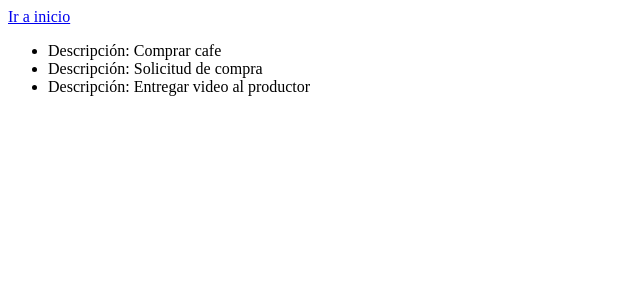
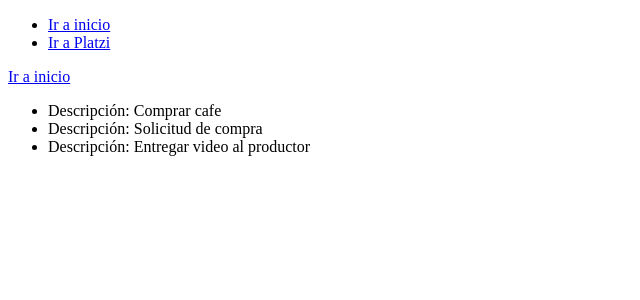
Before and after one commit to EduuardoPerez/To-do-list, a Flask app: page /hello in a window 1280 px wide. Shown: the top 300 px of the page, without its empty margins (0-640 px from the left). Run offline with Flask 2, Linux system fonts and the light colour scheme.

Commit message:
A navbar was created. And here it can be seen how to include short pieces of html in other template

```diff
--- a/templates/base.html
+++ b/templates/base.html
@@ -6,6 +6,9 @@
   <title>{% block title %}Flask Platzi |  {% endblock %}</title>
 </head>
 <body>
+  <header>
+    {% include 'navbar.html' %}
+  </header>
   {% block content %}
   {% endblock %}
 </body>
--- /dev/null
+++ b/templates/navbar.html
@@ -0,0 +1,6 @@
+<nav>
+  <ul>
+    <li><a href="{{ url_for('index') }}">Ir a inicio</a></li>
+    <li><a href="https://platzi.com" target="_blank">Ir a Platzi</a></li>
+  </ul>
+</nav>
```
